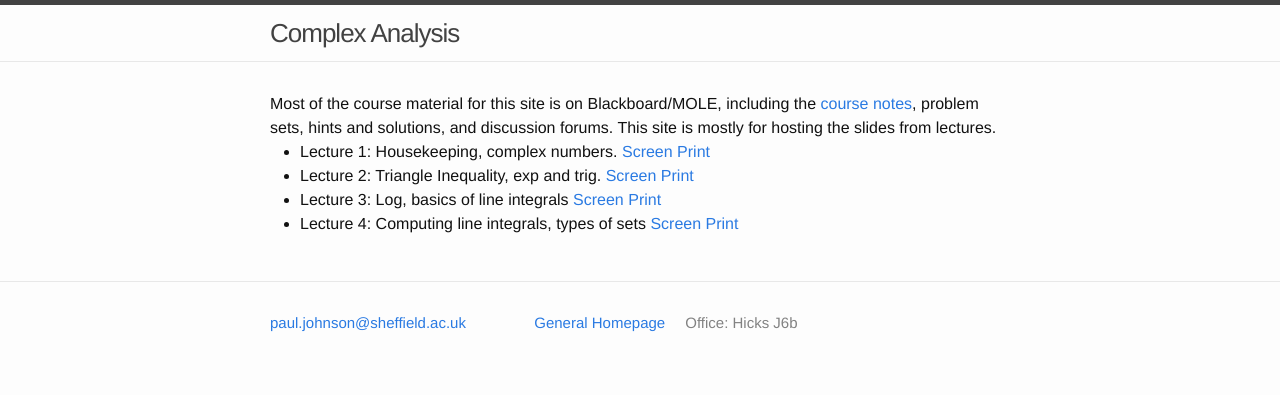
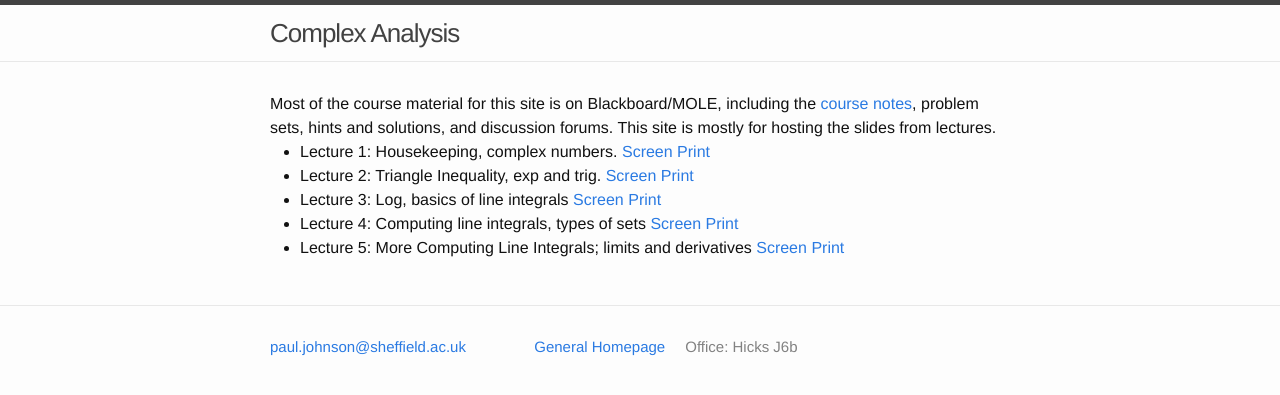
Before and after one commit to ptwiddle/MAS332-Complex-Analysis, a Jekyll site: the page built from index.html, in a window 1280 px wide. Shown: the top 395 px of the page. Built offline with Jekyll 4.4.1, drawn with Linux system fonts in a browser that asks for light colours.

Commit message:
Lecture 5

```diff
--- a/index.html
+++ b/index.html
@@ -11,6 +11,8 @@ layout: default
     <li> Lecture 2: Triangle Inequality, exp and trig. <a href="./Slides/Lecture2.pdf">Screen</a> <a href="./Slides/Lecture2.pdf">Print</a></li>
     <li> Lecture 3: Log, basics of line integrals <a href="./Slides/Lecture3.pdf"> Screen</a> <a href="./Slides/Lecture3Print.pdf">Print</a></li>
     <li> Lecture 4: Computing line integrals, types of sets <a href="./Slides/Lecture4.pdf">Screen</a> <a href="./Slides/print_Lecture4NoFiller.pdf">Print</a></li>
+   <li> Lecture 5: More Computing Line Integrals; limits and derivatives <a href="./Slides/Lecture5.pdf">Screen</a> <a href="./Slides/print_Lecture5.pdf">Print</a></li>
+
 
   </ul>
 
```
Also changed, not shown: 3 other files.
